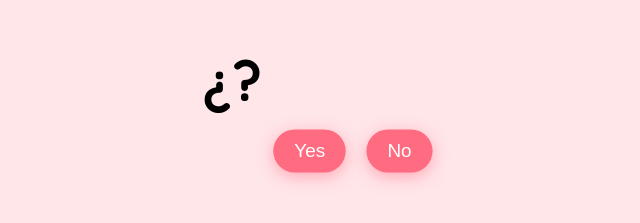
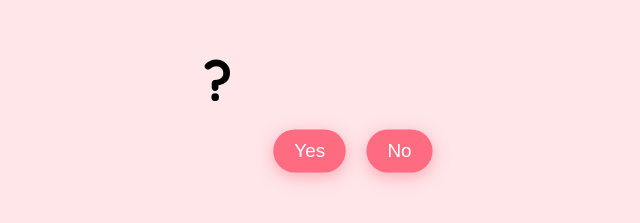
Before and after one commit to cristianchile973-bit/do-you-love-me, a website: page index.html in a window 1280 px wide. Shown: the part 311-534 px from the top of the page, without its empty margins (287-927 px from the left). Drawn offline with Linux system fonts and the light colour scheme.

Commit message:
Fix question mark display in index.html

```diff
--- a/index.html
+++ b/index.html
@@ -13,7 +13,7 @@
 
 <div class="question-container container">
   <video class="local-gif" src="video/Reply me love.mp4.mp" autoplay muted loop></video>
-  <h2 class="question">¿?</h2>
+  <h2 class="question">?</h2>
   <div class="button-container">
     <button class="yes-btn btn js-yes-btn">Yes</button>
     <button class="no-btn btn js-no-btn">No</button>
```
